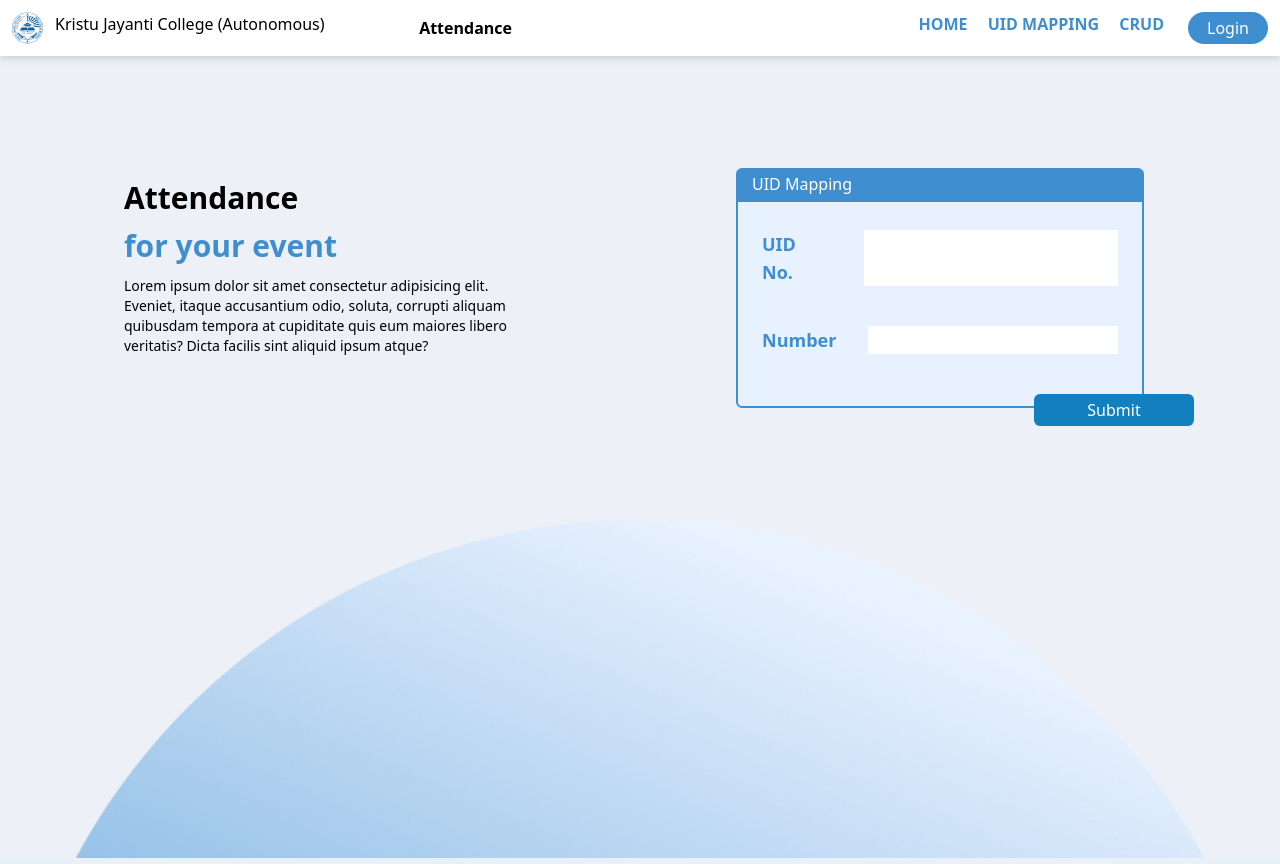
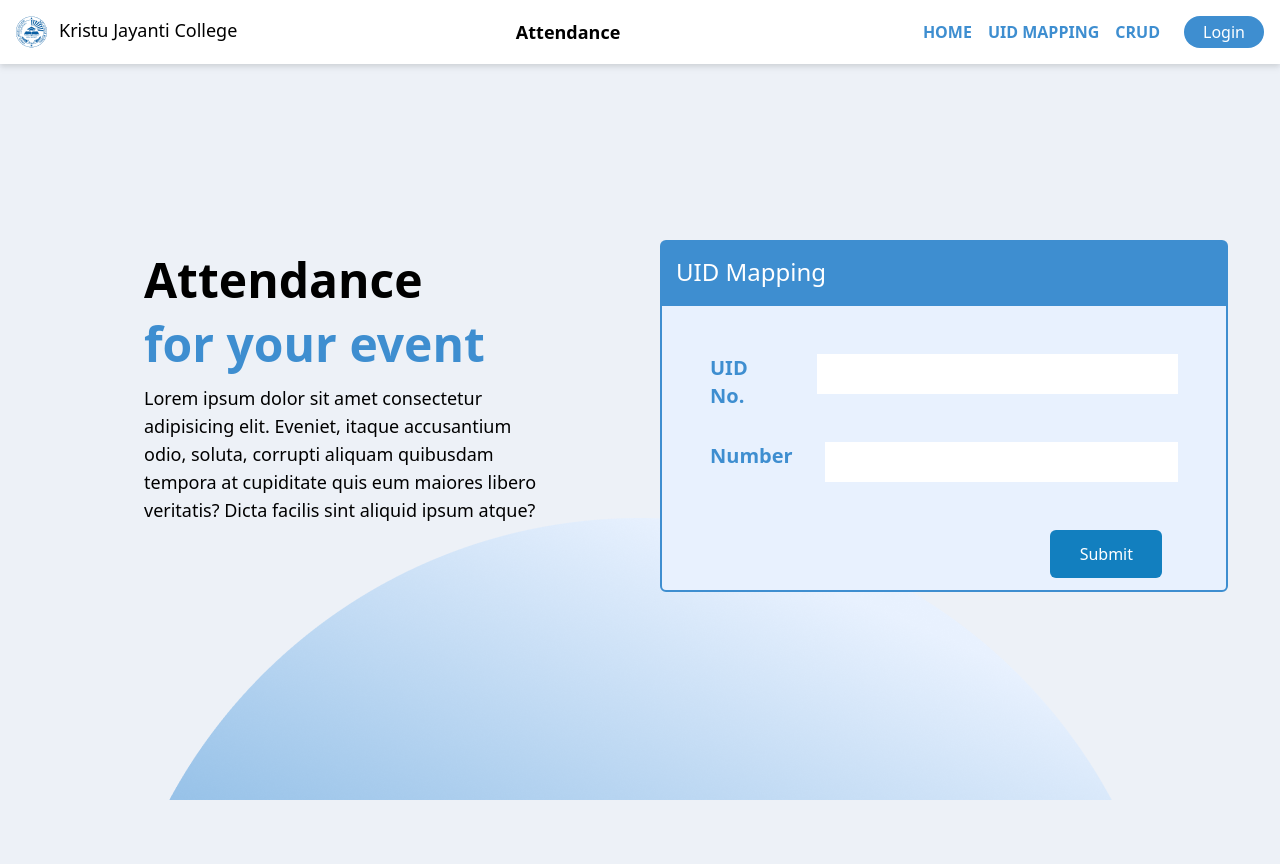
Before and after one commit to yadhu-dev/LibraryManagementSystem, a Flask app: page /map in a window 1280 px wide. Run offline with Flask 3, Linux system fonts and the light colour scheme; some libraries are stand-ins or nearby versions.

Commit message:
completed the mapping page responsive

```diff
--- a/Flask-Server/templates/map.html
+++ b/Flask-Server/templates/map.html
@@ -7,31 +7,39 @@
     <meta name="description" content="" />
     <meta name="viewport" content="width=device-width, initial-scale=1" />
     <script src="https://cdn.tailwindcss.com"></script>
+    <link rel="stylesheet" href="../static/styles/style.css">
   </head>
   <body class="min-h-screen lg:overflow-y-hidden">
     <div class="min-h-screen flex flex-col bg-[#EDF1F7]">
-      <nav class="bg-[#FFFFFF] drop-shadow-md p-3">
-      <div class="flex flex-wrap justify-between items-center mx-auto max-w-screen-xl ">
+      <nav class="bg-[#FFFFFF] md:drop-shadow-md p-2 z-20 xl:h-16 xl:p-4">
+      <div class="flex flex-auto justify-between items-center ">
         <div class="kjc flex">
           <img src="{{url_for('static',filename='res/KJCLogo.png')}}"/>
-          <p class="ml-3">Kristu Jayanti College (Autonomous)</p>
+          <p class="ml-3 hidden md:flex xl:text-lg">Kristu Jayanti College </p>
         </div>
-        <div class="att mr-72 text-center">
-          <h1 class="font-semibold">Attendance</h1>
+        <div class="att text-center">
+          <h1 class="font-semibold md:text-center xl:text-lg">Attendance</h1>
         </div>
         <div class="log flex">
-            <div class="mx-4">
-              <a href="" class="mx-2 text-[#3E8ED0] font-semibold">HOME</a>
-              <a href="" class="mx-2 text-[#3E8ED0] font-semibold">UID MAPPING</a>
-              <a href="" id="crudBtn" class="mx-2 text-[#3E8ED0] font-semibold">CRUD</a>
-            </div>
+          <div class="mx-4 my-1 hidden md:flex ">
+            <a href="" class="mx-2 text-[#3E8ED0] font-semibold" id="nav-home">HOME</a>
+            <a href="" class="mx-2 text-[#3E8ED0] font-semibold" id="nav-map">UID MAPPING</a>
+            <a href="" id="crudBtn" class="mx-2 text-[#3E8ED0] font-semibold">CRUD</a>
+          </div>
           <button class="bg-[#3E8ED0] text-white p-1 w-20 rounded-2xl " id="loginpopupbtn">
             Login
           </button>
         </div>
       </nav>
-      <div >
-        <div class="popup absolute -ml-40 -mt-40 bg-white w-72 h-72  top-1/2 left-1/2  drop-shadow-xl z-50 p-2 rounded-lg hidden ">
+      <nav class="bg-white drop-shadow-md p-2 z-10 flex justify-center -my-2 md:hidden">
+        <div class="mx-4 my-1">
+          <a href="" class="mx-2 text-[#3E8ED0] font-semibold" id="nav-home-1">HOME</a>
+          <a href="" class="mx-2 text-[#3E8ED0] font-semibold" id="nav-map-1">UID MAPPING</a>
+          <a href="" id="crudBtn" class="mx-2 text-[#3E8ED0] font-semibold">CRUD</a>
+        </div>
+      </nav>
+      <div class="popup min-h-screen hidden z-20 bg-[#EDF1F7]">
+        <div class="absolute -ml-40 -mt-40 bg-white w-72 h-72  top-1/2 left-1/2  drop-shadow-xl  p-2 rounded-lg ease-in-out duration-300">
           <button class="bg-[#127FBF] rounded-full right-2 absolute h-6 w-6 text-white font-semibold" id="loginclbtn">&times;</button>
           <div class="p-2">
             <h1 class="text-[#127FBF] text-xl font-bold my-2">Login</h1>
@@ -43,36 +51,37 @@
           </div>
         </div>
       </div>
-      <div class="grid grid-flow-col grid-cols-2">
-        <div class="rhead m-28 w-2/3">
-          <h1 class="text-3xl m-3 font-semibold">Attendance</h1>
-          <h1 class="text-3xl text-[#3E8ED0] m-3 font-semibold">for your event</h1>
-          <p class="text-sm m-3">
+      <div class="flex flex-col min-h-screen z-10 md:grid md:grid-flow-col md:grid-cols-2">
+        <div class="rhead mt-8 mx-10 w-2/3 md:my-36 md:mx-24 xl:my-44 xl:mx-32">
+          <h1 class="text-3xl font-semibold xl:text-5xl xl:m-4">Attendance</h1>
+          <h1 class="text-3xl text-[#3E8ED0] font-semibold xl:text-5xl xl:m-4">for your event</h1>
+          <p class="text-sm xl:text-lg xl:m-4">
             Lorem ipsum dolor sit amet consectetur adipisicing elit. Eveniet,
             itaque accusantium odio, soluta, corrupti aliquam quibusdam tempora
             at cupiditate quis eum maiores libero veritatis? Dicta facilis sint
             aliquid ipsum atque?
           </p>
         </div>
-        <div class="main my-28 ml-24">
-          <nav class="bg-[#3E8ED0] text-white text-l w-3/4 p-1 rounded-t-md pl-4">
+        <div class="main my-8 ml-5 md:my-36 xl:my-44 ">
+          <nav class="bg-[#3E8ED0] text-white text-l w-11/12 p-1 rounded-t-md pl-4 xl:p-4 xl:text-2xl ">
             UID Mapping
           </nav>
-          <div class="buttons bg-[#E8F1FE] w-3/4 h-52 p-2 flex-col justify-evenly border-2 border-[#3E8ED0] rounded-b-md md:flex-col lg:flex-row ">
-            <div class="flex mx-4 my-5">
-                <p class="text-[#3E8ED0] text-lg mr-9 font-semibold">UID No.</p>
-                <input type="text" name="" id="getuid" class="w-3/4">
+          <div class="relative buttons bg-[#E8F1FE] w-11/12 h-52 p-2 flex-col justify-evenly border-2 border-[#3E8ED0] rounded-b-md xl:h-72 xl:p-4">
+            <div class="flex m-5 xl:m-8">
+              <p class="text-[#3E8ED0] text-md mr-9 font-semibold xl:text-xl">UID No.</p>
+              <input type="text" name="" id="getuid" class="w-5/6 h-8 xl:h-10">
             </div>
-            <div class="flex mx-4 my-10">
-                <p class="text-[#3E8ED0] text-lg mr-8 font-semibold">Number</p>
-                <input type="text" name="" id="getrollno" class="w-3/4">
+            <div class="flex m-5 xl:m-8">
+              <p class="text-[#3E8ED0] text-lg mr-6 font-semibold xl:text-xl">Number</p>
+              <input type="text" name="" id="getrollno" class="w-5/6 h-8 xl:h-10 xl:ml-2">
             </div>
-            <button class="bg-[#127FBF] p-1 left-72 w-40 rounded-md text-white relative" onclick="postData()">Submit</button>
+            <button class="absolute bottom-3 right-5 bg-[#127FBF] p-2 rounded-md text-white btn xl:p-3 xl:w-28 xl:right-16" onclick="postData()">Submit</button>
           </div>
         </div>
       </div>
-      <img src="{{url_for('static',filename='res/homeEllipse.png')}}" alt="" srcset="" class="z-0 bottom-0"
-      />
+      <div class="img">
+        <img src="{{url_for('static',filename='res/homeEllipse.png')}}" alt="" srcset=""/>
+      </div>
     </div>
     <script src="{{url_for('static', filename='script.js')}}"></script>
     <script>
```
